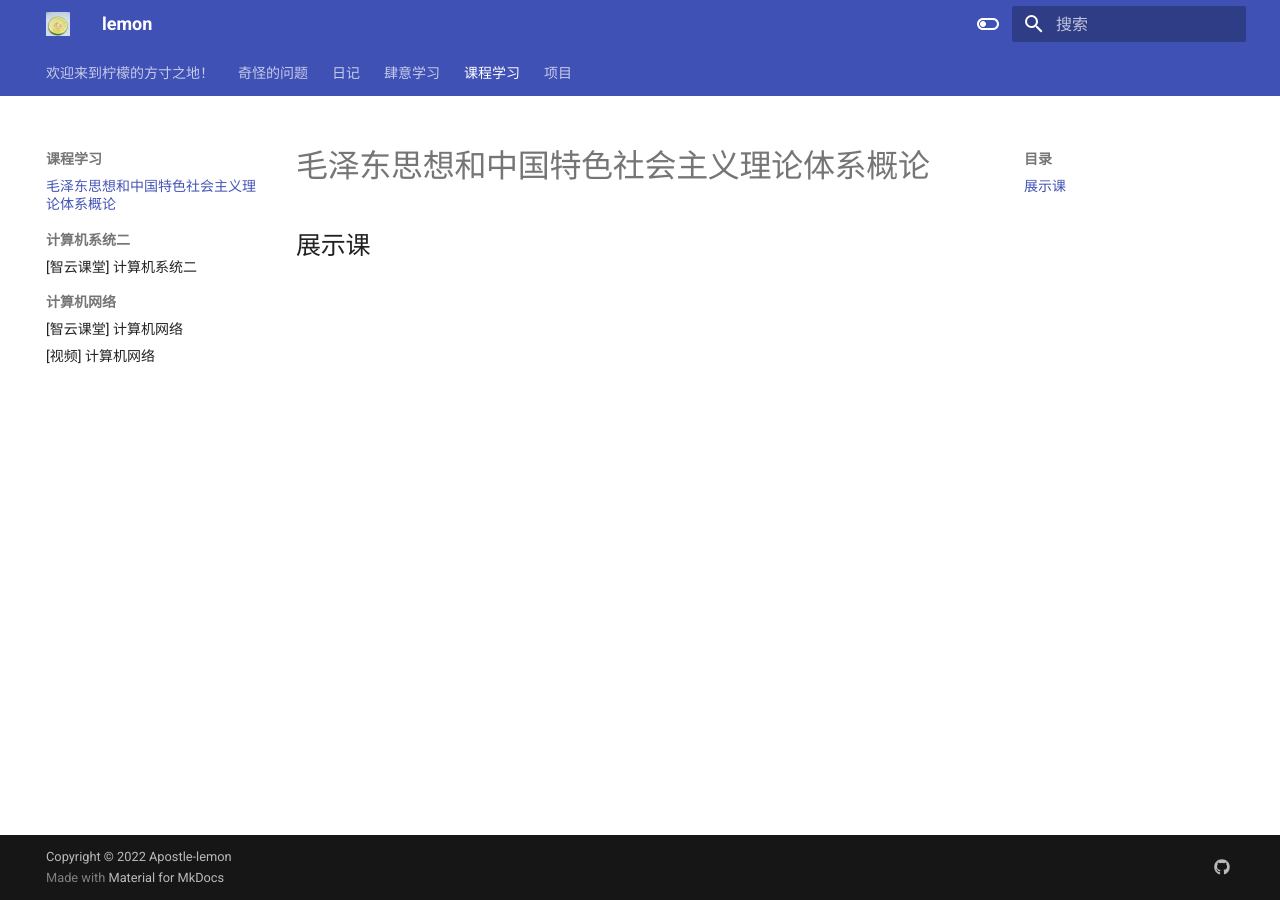
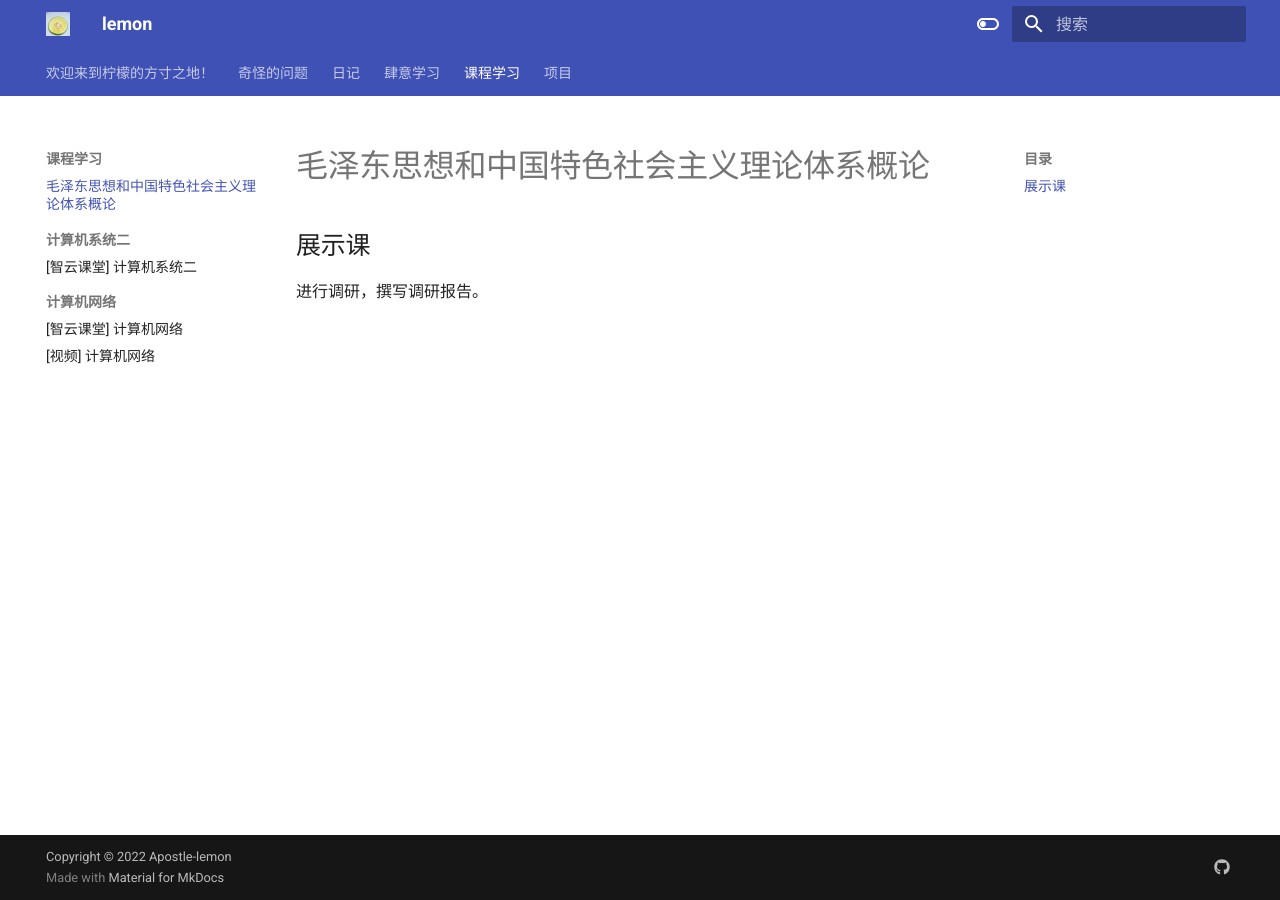
Before and after one commit to Apostle-lemon/Apostle-lemon.github.io, an MkDocs documentation site: the page built from docs/课程学习/毛泽东思想和中国特色社会主义理论体系概论.md, in a window 1280 px wide. Built offline with MkDocs 1.6.1 and Material for MkDocs 9.7.7, drawn with Linux system fonts in a browser that asks for light colours.

Commit message:
vault backup: 2022-10-29 13:07:07
Affected files:
docs/课程学习/毛泽东思想和中国特色社会主义理论体系概论.md

```diff
--- a/docs/课程学习/毛泽东思想和中国特色社会主义理论体系概论.md
+++ b/docs/课程学习/毛泽东思想和中国特色社会主义理论体系概论.md
@@ -1,3 +1,5 @@
 # 毛泽东思想和中国特色社会主义理论体系概论
 
 ## 展示课
+
+进行调研，撰写调研报告。
```
